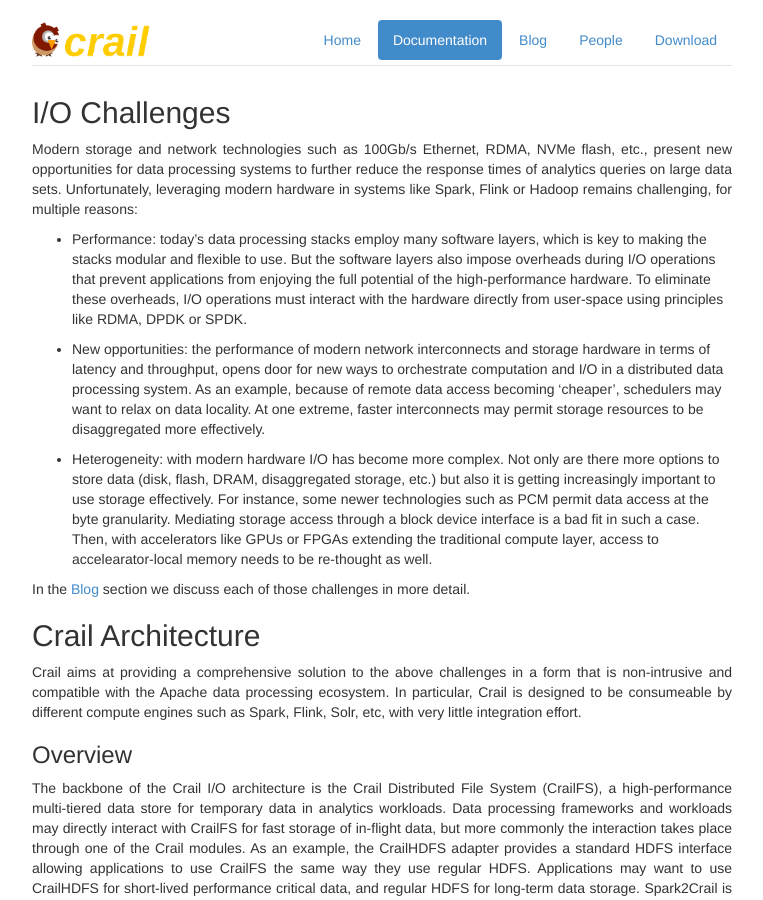
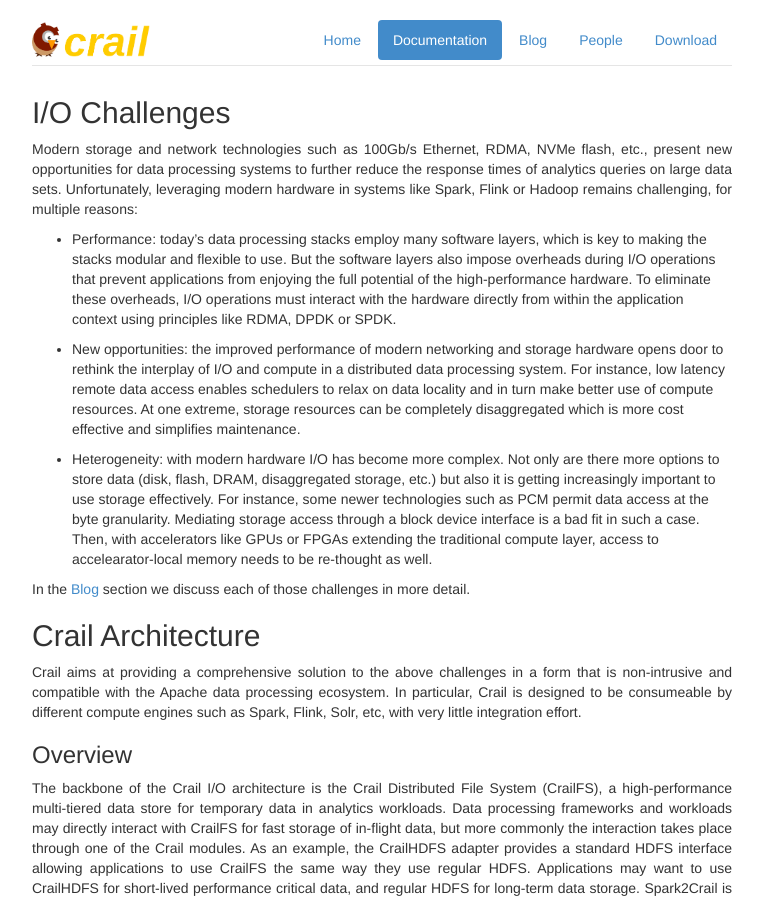
Before and after one commit to apache/incubator-crail-website, a Jekyll site: the page built from docs/index.md, in a window 1280 px wide and 900 px high. Shown: the whole window, without its empty margins (258-1021 px from the left). Built offline with Jekyll 4.4.1, drawn with Linux system fonts in a browser that asks for light colours.

Commit message:
Update index.md

```diff
--- a/docs/index.md
+++ b/docs/index.md
@@ -9,9 +9,9 @@
 </p>
 </div>
 
-* Performance: today's data processing stacks employ many software layers, which is key to making the stacks modular and flexible to use. But the software layers also impose overheads during I/O operations that prevent applications from enjoying the full potential of the high-performance hardware. To eliminate these overheads, I/O operations must interact with the hardware directly from user-space using principles like RDMA, DPDK or SPDK.
+* Performance: today's data processing stacks employ many software layers, which is key to making the stacks modular and flexible to use. But the software layers also impose overheads during I/O operations that prevent applications from enjoying the full potential of the high-performance hardware. To eliminate these overheads, I/O operations must interact with the hardware directly from within the application context using principles like RDMA, DPDK or SPDK.
 
-* New opportunities: the performance of modern network interconnects and storage hardware in terms of latency and throughput, opens door for new ways to orchestrate computation and I/O in a distributed data processing system. As an example, because of remote data access becoming 'cheaper', schedulers may want to relax on data locality. At one extreme, faster interconnects may permit storage resources to be disaggregated more effectively.
+* New opportunities: the improved performance of modern networking and storage hardware opens door to rethink the interplay of I/O and compute in a distributed data processing system. For instance, low latency remote data access enables schedulers to relax on data locality and in turn make better use of compute resources. At one extreme, storage resources can be completely disaggregated which is more cost effective and simplifies maintenance.
 
 * Heterogeneity: with modern hardware I/O has become more complex. Not only are there more options to store data (disk, flash, DRAM, disaggregated storage, etc.) but also it is getting increasingly important to use storage effectively. For  instance, some newer technologies such as PCM permit data access at the byte granularity. Mediating storage access through a block device interface is a bad fit in such a case. Then, with accelerators like GPUs or FPGAs extending the traditional compute layer, access to accelearator-local memory needs to be re-thought as well.
 
```
